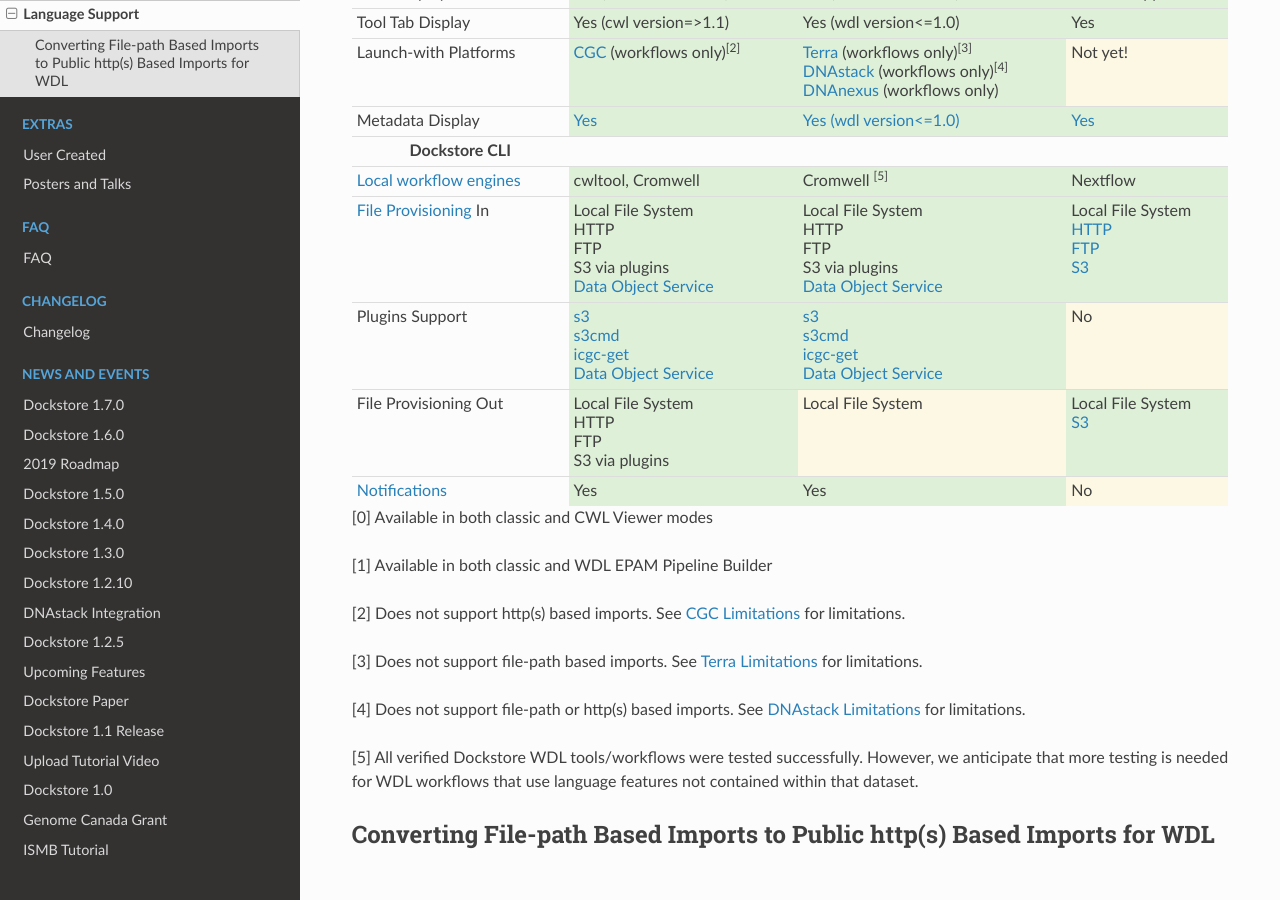
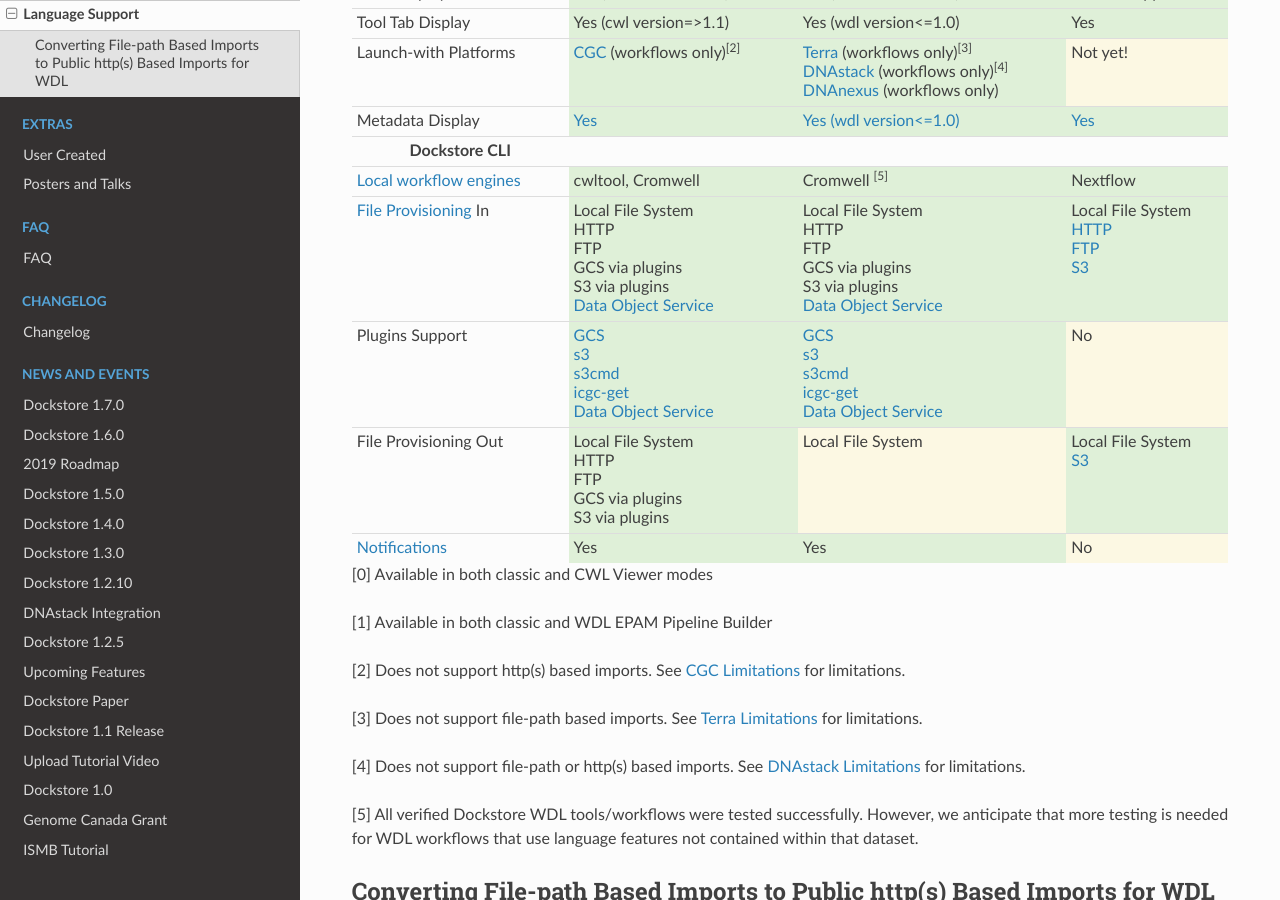
Before and after one commit to dockstore/dockstore-documentation, a Sphinx documentation site: the page built from docs/end-user-topics/language-support.rst, in a window 1280 px wide and 900 px high, scrolled down 475 px. Built offline with Sphinx 7.4.7 and the Read the Docs theme 2.0.0, drawn with Linux system fonts in a browser that asks for light colours.

Commit message:
add GCS support

```diff
--- a/docs/_static/language-support.html
+++ b/docs/_static/language-support.html
@@ -105,12 +105,14 @@
             <td style="background-color:#dff0d8; padding: 5px;">Local File System
                 <br>HTTP
                 <br>FTP
+                <br>GCS via plugins
                 <br>S3 via plugins
                 <br><a href="https://github.com/ga4gh/data-object-service-schemas">Data Object Service</a>
             </td>
             <td style="background-color:#dff0d8; padding: 5px;">Local File System
                 <br>HTTP
                 <br>FTP
+                <br>GCS via plugins
                 <br>S3 via plugins
                 <br><a href="https://github.com/ga4gh/data-object-service-schemas">Data Object Service</a>
             </td>
@@ -123,6 +125,8 @@
         <tr style="border-top: 1px solid #ddd; ">
             <td style="padding: 5px;">Plugins Support</td>
             <td style="background-color:#dff0d8; padding: 5px;">
+                <a href="https://github.com/dockstore/gs-plugin">GCS</a>
+                <br>
                 <a href="https://github.com/dockstore/s3-plugin">s3</a>
                 <br>
                 <a href="https://github.com/dockstore/s3cmd-plugin">s3cmd</a>
@@ -132,6 +136,8 @@
                 <a href="https://github.com/dockstore/data-object-service-plugin">Data Object Service</a>
             </td>
             <td style="background-color:#dff0d8; padding: 5px;">
+                <a href="https://github.com/dockstore/gs-plugin">GCS</a>
+                <br>
                 <a href="https://github.com/dockstore/s3-plugin">s3</a>
                 <br>
                 <a href="https://github.com/dockstore/s3cmd-plugin">s3cmd</a>
@@ -147,6 +153,7 @@
             <td style="background-color:#dff0d8; padding: 5px;">Local File System
                 <br>HTTP
                 <br>FTP
+                <br>GCS via plugins
                 <br>S3 via plugins
             </td>
             <td style="background-color:#fcf8e3; padding: 5px;">Local File System
```
